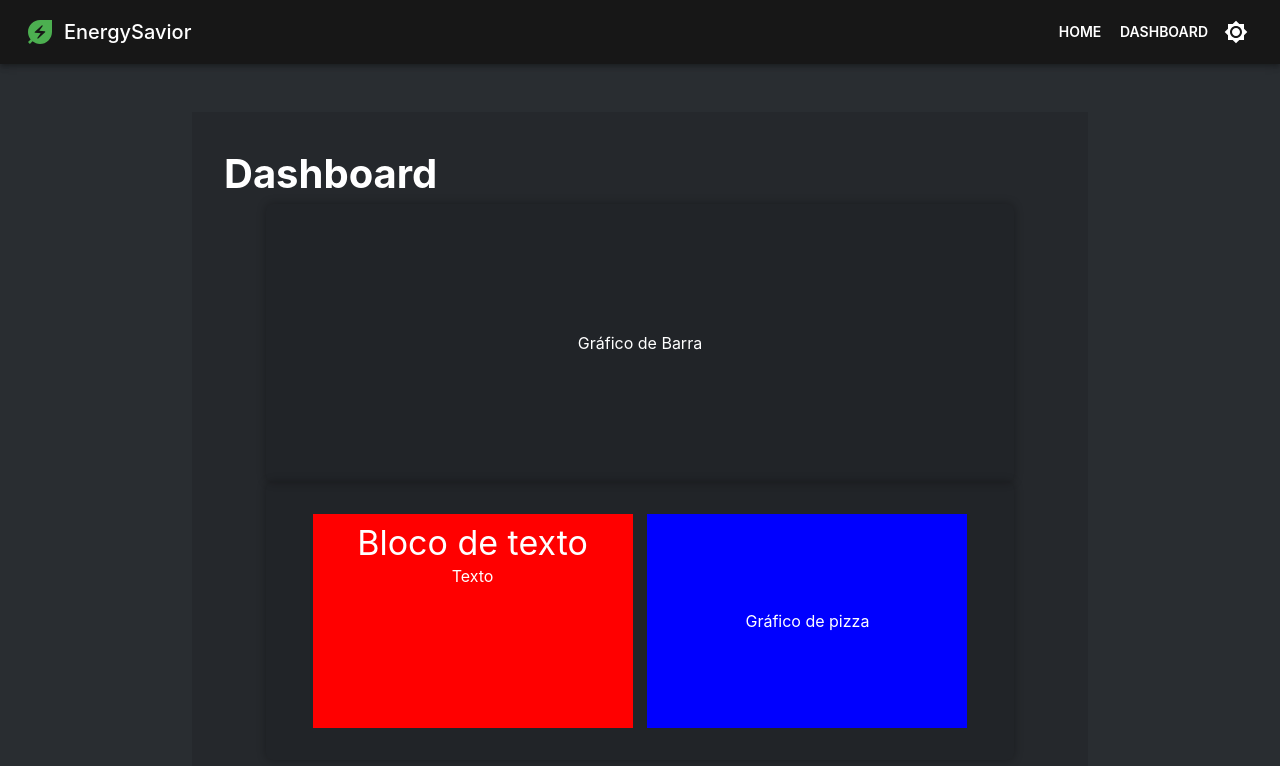
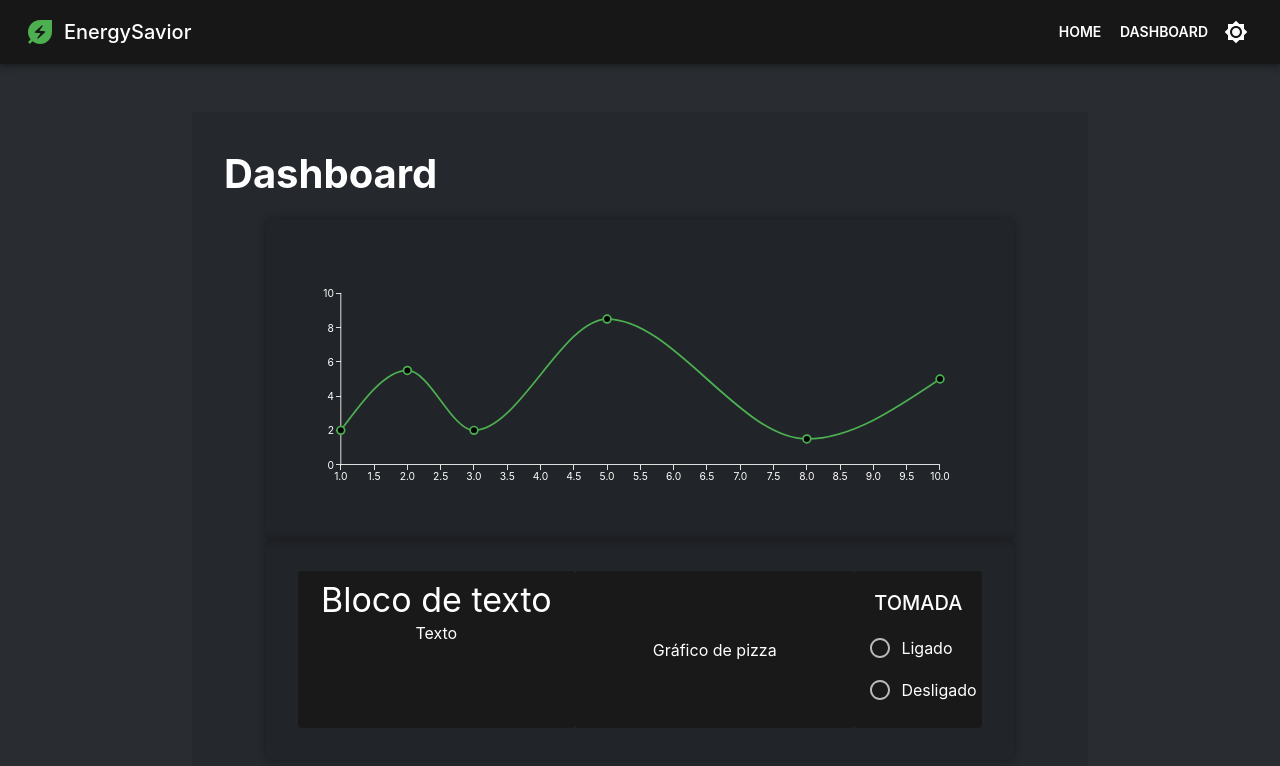
Before and after one commit to gvfirmeza/hackathonGreen, a React (Create React App) app in the folder web/: page /dashboard in a window 1280 px wide. Shown: the top 766 px of the page. Built offline with nearby package versions, Linux system fonts and the light colour scheme.

Commit message:
feat: on/off button

```diff
--- a/web/src/components/dash/Dash.js
+++ b/web/src/components/dash/Dash.js
@@ -1,99 +1,133 @@
-import React from 'react';
-import { Box, Typography } from '@mui/material';
-import { styled } from '@mui/system';
+import React from "react";
+import { Box, Typography } from "@mui/material";
+import { styled } from "@mui/system";
+import Radio from '@mui/material/Radio';
+import RadioGroup from '@mui/material/RadioGroup';
+import FormControlLabel from '@mui/material/FormControlLabel';
+import FormControl from '@mui/material/FormControl';
+import BasicLineChart from "../basiclinechart/BasicLineChart";
 
 const Dashboard = styled(Box)(({ theme }) => ({
-    height: '85vh',
-    width: '70vw',
-    margin: '0 auto',
-    display: 'flex',
-    flexDirection: 'column',
-    justifyContent: 'space-around',
+  height: "85vh",
+  width: "70vw",
+  margin: "0 auto",
+  display: "flex",
+  flexDirection: "column",
+  justifyContent: "space-around",
   padding: theme.spacing(4),
-    [theme.breakpoints.down('sm')]: {
-        flexDirection: 'column',
-        textAlign: 'center',
+  [theme.breakpoints.down("sm")]: {
+    flexDirection: "column",
+    textAlign: "center",
   },
-    backgroundColor: 'rgba(0,0,0,0.1)',
+  backgroundColor: "rgba(0,0,0,0.1)",
 }));
 
 const Titulo = styled(Typography)(({ theme }) => ({
-    fontWeight: 'bold',
-    fontSize: '2.5rem',
-    [theme.breakpoints.down('sm')]: {
-        fontSize: '2rem',
+  fontWeight: "bold",
+  fontSize: "2.5rem",
+  [theme.breakpoints.down("sm")]: {
+    fontSize: "2rem",
   },
 }));
 
 const GrafBarra = styled(Box)(({ theme }) => ({
-    width: '90%',
-    height: '20em',
-    margin: '0 auto',
-    display: 'flex',
-    alignItems: 'center',
-    justifyContent: 'space-around',
+  width: "90%",
+  height: "20em",
+  margin: "0 auto",
+  display: "flex",
+  alignItems: "center",
+  justifyContent: "space-around",
   padding: theme.spacing(4),
-    [theme.breakpoints.down('sm')]: {
-        flexDirection: 'column',
+  [theme.breakpoints.down("sm")]: {
+    flexDirection: "column",
   },
-    backgroundColor: 'rgba(0,0,0,0.1)',
-    borderRadius: '7px',
-    boxShadow: '0 0 10px 0 rgba(0,0,0,0.3)',
+  backgroundColor: "rgba(0,0,0,0.1)",
+  borderRadius: "7px",
+  boxShadow: "0 0 10px 0 rgba(0,0,0,0.3)",
 }));
 
 const ContainerBaixo = styled(Box)(({ theme }) => ({
-    width: '90%',
-    height: '20em',
-    margin: '0 auto',
-    display: 'flex',
-    justifyContent: 'space-evenly',
-    [theme.breakpoints.down('sm')]: {
-        flexDirection: 'row',
+  width: "90%",
+  height: "20em",
+  margin: "0 auto",
+  display: "flex",
+  justifyContent: "space-evenly",
+  [theme.breakpoints.down("sm")]: {
+    flexDirection: "row",
   },
-    backgroundColor: 'blue',
   padding: theme.spacing(4),
-    backgroundColor: 'rgba(0,0,0,0.1)',
-    borderRadius: '7px',
-    boxShadow: '0 0 10px 0 rgba(0,0,0,0.3)',
+  backgroundColor: "rgba(0,0,0,0.1)",
+  borderRadius: "7px",
+  boxShadow: "0 0 10px 0 rgba(0,0,0,0.3)",
 }));
 
 const BlocoTexto = styled(Box)(({ theme }) => ({
-    width: '20em',
-    textAlign: 'center',
+  width: "18em",
+  textAlign: "center",
   padding: theme.spacing(1),
-    backgroundColor: 'red',
+  backgroundColor: "#191919",
+  borderRadius: "4px",
+}));
+
+const BlocoPower = styled(Box)(({ theme }) => ({
+  width: "8em",
+  textAlign: "center",
+  padding: theme.spacing(2),
+  backgroundColor: "#191919",
+  borderRadius: "4px",
 }));
 
 const GrafPizza = styled(Box)(({ theme }) => ({
-    width: '20em',
-    display: 'flex',
-    alignItems: 'center',
-    justifyContent: 'center',
+  width: "18em",
+  display: "flex",
+  alignItems: "center",
+  justifyContent: "center",
+  borderRadius: "4px",
+  backgroundColor: "#191919",
   padding: theme.spacing(4),
-    [theme.breakpoints.down('sm')]: {
-        flexDirection: 'column',
-        textAlign: 'center',
+  [theme.breakpoints.down("sm")]: {
+    flexDirection: "column",
+    textAlign: "center",
   },
-    backgroundColor: 'blue',
 }));
 
 const Dash = () => {
   return (
     <>
-            <br /><br />
+      <br />
+      <br />
       <Dashboard>
-                <Titulo>Dashboard</Titulo>
-                <GrafBarra>Gráfico de Barra</GrafBarra>
+        <Titulo sx={'margin-bottom: 15px'}>Dashboard</Titulo>
+        <GrafBarra>
+            <BasicLineChart />
+        </GrafBarra>
         <ContainerBaixo>
           <BlocoTexto>
             <Typography variant="h4">Bloco de texto</Typography>
             <Typography variant="body1">Texto</Typography>
           </BlocoTexto>
           <GrafPizza>Gráfico de pizza</GrafPizza>
+          <BlocoPower>
+            <Typography variant="h6">TOMADA</Typography>
+            <FormControl sx={'margin-top: 8px'}>
+              <RadioGroup name="controlled-radio-buttons-group">
+                <FormControlLabel
+                  value="ligado"
+                  control={<Radio />}
+                  label="Ligado"
+                />
+                <FormControlLabel
+                  value="desligado"
+                  control={<Radio />}
+                  label="Desligado"
+                />
+              </RadioGroup>
+            </FormControl>
+          </BlocoPower>
         </ContainerBaixo>
       </Dashboard>
     </>
   );
-}
+};
 
 export default Dash;
```
Lines whose indentation alone changed are shown as unchanged.
